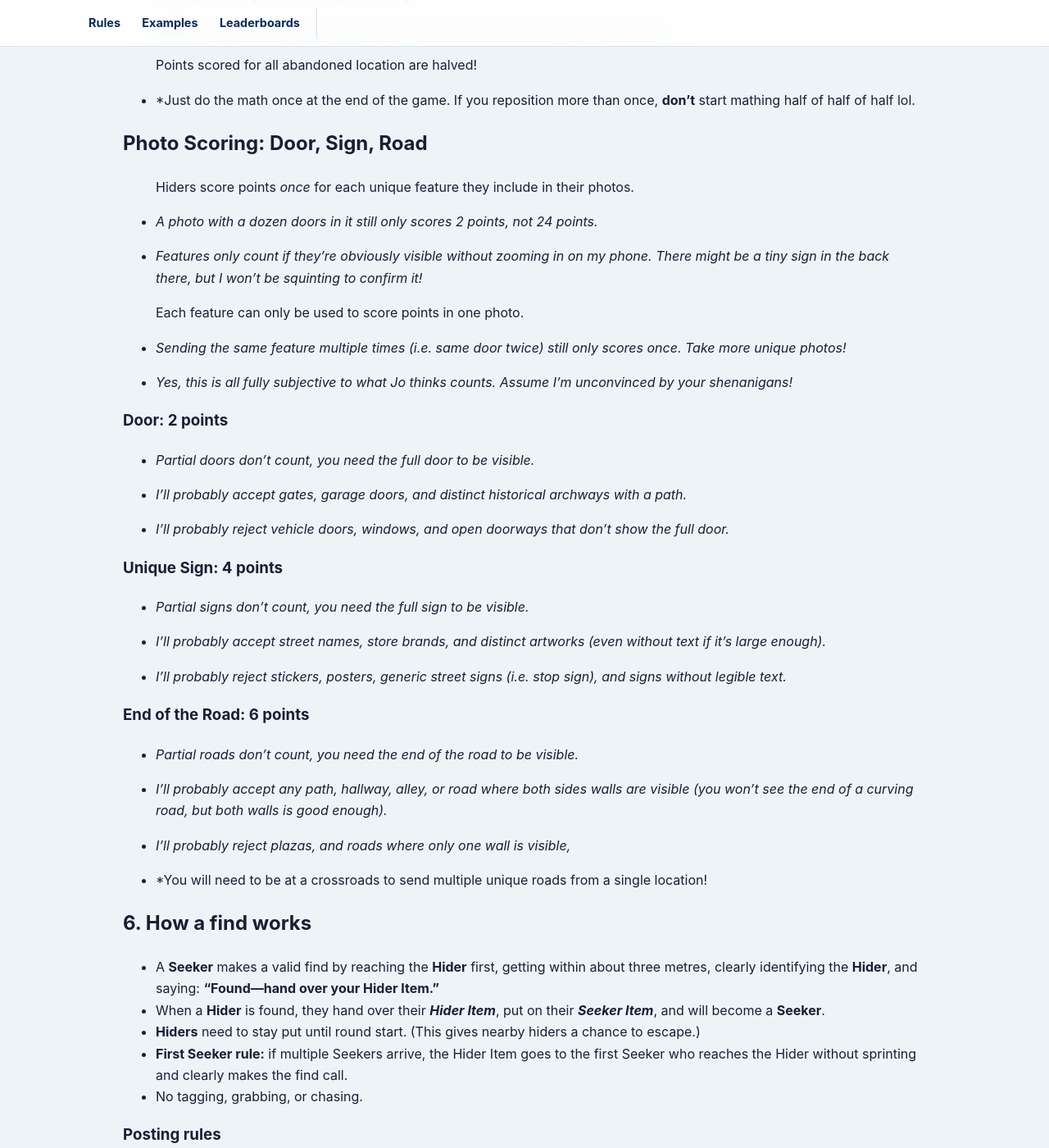
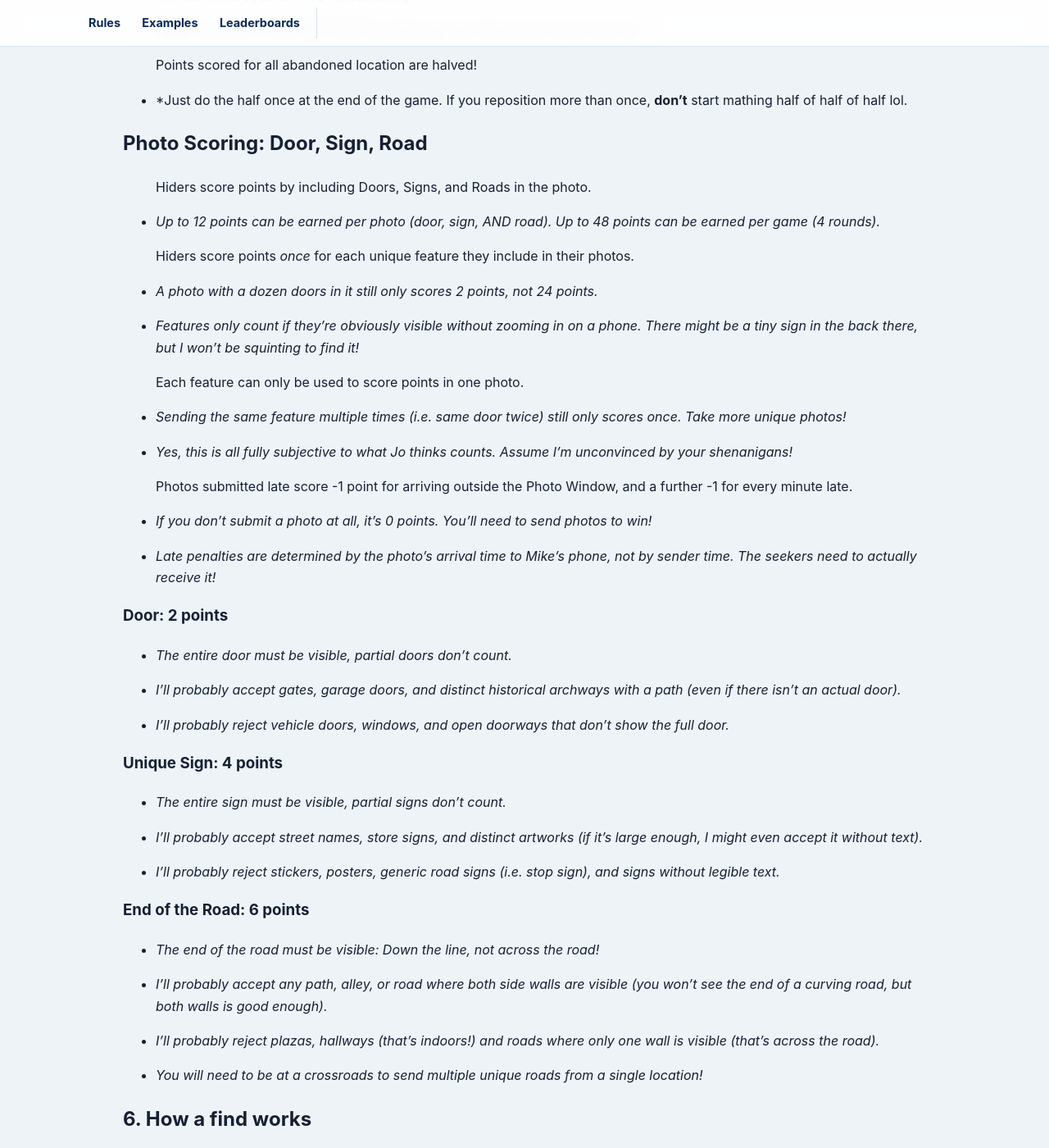
Before and after one commit to mmaxin/hide-and-seek-game, a Jekyll site: the page built from rules.md, in a window 1280 px wide and 1400 px high, scrolled down 4762 px. Shown: the whole window at 82% size. Built offline with Jekyll 4.4.1, drawn with Linux system fonts in a browser that asks for light colours; our own code applies the rules of GitHub Pages for plain Markdown files; some of the changed text lies outside the part shown.

Commit message:
Update rules.md

```diff
--- a/rules.md
+++ b/rules.md
@@ -2,15 +2,15 @@
 
 ## 0. Timetable Summary
 
-| Time | Description | | Points |
-| ---:| --- |:--- |:---:|
-|       | *Meet at Home Base* | **[*Platia Arionos*](https://maps.app.goo.gl/dgDLizPcn8gEu1z48)** |  |
-| −0:10 | **Hide Countdown** | **Hiders** hide! |  |
-|  0:00 | Round 1 · Photo due | **Seekers** released! | 2 |
-| +0:15 | Round 2 · Photo due | | 4 |
-| +0:30 | Round 3 · Photo due | | 6 |
-| +0:45 | Round 4 · Photo due | | 10 |
-| +1:00 | Game End | Remaining **Hiders** win! |  |
+|  Time | Description         |                                                                   | Points |
+| ----: | ------------------- | :---------------------------------------------------------------- | :----: |
+|       | *Meet at Home Base* | **[*Platia Arionos*](https://maps.app.goo.gl/dgDLizPcn8gEu1z48)** |        |
+| −0:10 | **Hide Countdown**  | **Hiders** hide!                                                  |        |
+|  0:00 | Round 1 · Photo due | **Seekers** released!                                             |   2    |
+| +0:15 | Round 2 · Photo due |                                                                   |   4    |
+| +0:30 | Round 3 · Photo due |                                                                   |   6    |
+| +0:45 | Round 4 · Photo due |                                                                   |   10   |
+| +1:00 | Game End            | Remaining **Hiders** win!                                         |        |
 
 ## 1. Objective
 {: #objective }
@@ -272,11 +272,11 @@ and may not watch, follow, or track Hiders. < Optimistic lol.
 
 - *You can still be found while repositioning!*
 
-> **Hiders** who must include "REPOSITION!" when they send their photo for that round.
+> **Hiders** must include "REPOSITION!" when they send their photo for that round.
 
 > Points scored for all abandoned location are halved!
 
-- *Just do the math once at the end of the game. If you reposition more than once, **don't** start mathing half of half of half lol.
+- *Just do the half once at the end of the game. If you reposition more than once, **don't** start mathing half of half of half lol.
 
 {% comment %}
 - If you repositioned at the end of round 2 and round 3, you'd score half points for rounds 1 & 2, half points from your second location in round 3, and  for your final location. Your best possible score would be 25 points (5 + 5 [REPOSITION!] + 5 [REPOSITION!] + 10).
@@ -284,12 +284,16 @@ and may not watch, follow, or track Hiders. < Optimistic lol.
 
 ## Photo Scoring: Door, Sign, Road
 
+> Hiders score points by including Doors, Signs, and Roads in the photo.
+
+- *Up to 12 points can be earned per photo (door, sign, AND road). Up to 48 points can be earned per game (4 rounds).*
 
 > Hiders score points *once* for each unique feature they include in their photos.
 
+
 - *A photo with a dozen doors in it still only scores 2 points, not 24 points.*
 
-- *Features only count if they're obviously visible without zooming in on my phone. There might be a tiny sign in the back there, but I won't be squinting to confirm it!*
+- *Features only count if they're obviously visible without zooming in on a phone. There might be a tiny sign in the back there, but I won't be squinting to find it!*
 
 > Each feature can only be used to score points in one photo.
 
@@ -298,31 +302,37 @@ and may not watch, follow, or track Hiders. < Optimistic lol.
 
 - *Yes, this is all fully subjective to what Jo thinks counts. Assume I'm unconvinced by your shenanigans!*
 
+> Photos submitted late score -1 point for arriving outside the Photo Window, and a further -1 for every minute late.
+
+- *If you don't submit a photo at all, it's 0 points. You'll need to send photos to win!*
+
+- *Late penalties are determined by the photo's arrival time to Mike's phone, not by sender time. The seekers need to actually receive it!*
+
 ### Door: 2 points
 
-- *Partial doors don't count, you need the full door to be visible.*
+- *The entire door must be visible, partial doors don't count.*
 
-- *I'll probably accept gates, garage doors, and distinct historical archways with a path.*
+- *I'll probably accept gates, garage doors, and distinct historical archways with a path (even if there isn't an actual door).*
 
 - *I'll probably reject vehicle doors, windows, and open doorways that don't show the full door.*
 
 ### Unique Sign: 4 points
 
-- *Partial signs don't count, you need the full sign to be visible.*
+- *The entire sign must be visible, partial signs don't count.*
 
-- *I'll probably accept street names, store brands, and distinct artworks (even without text if it's large enough).*
+- *I'll probably accept street names, store signs, and distinct artworks (if it's large enough, I might even accept it without text).*
 
-- *I'll probably reject stickers, posters, generic street signs (i.e. stop sign), and signs without legible text.*
+- *I'll probably reject stickers, posters, generic road signs (i.e. stop sign), and signs without legible text.*
 
 ### End of the Road: 6 points
 
-- *Partial roads don't count, you need the end of the road to be visible.*
+- *The end of the road must be visible: Down the line, not across the road!*
 
-- *I'll probably accept any path, hallway, alley, or road where both sides walls are visible (you won't see the end of a curving road, but both walls is good enough).*
+- *I'll probably accept any path, alley, or road where both side walls are visible (you won't see the end of a curving road, but both walls is good enough).*
 
-- *I'll probably reject plazas, and roads where only one wall is visible,*
+- *I'll probably reject plazas, hallways (that's indoors!) and roads where only one wall is visible (that's across the road).*
 
-- *You will need to be at a crossroads to send multiple unique roads from a single location!
+- *You will need to be at a crossroads to send multiple unique roads from a single location!*
 
 
 ## 6. How a find works
```
Also changed, not shown: other parts of rules.md (+1 -1 lines).
